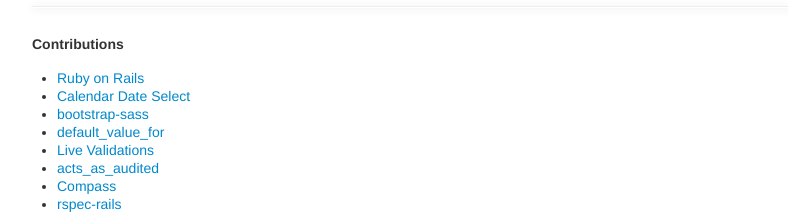
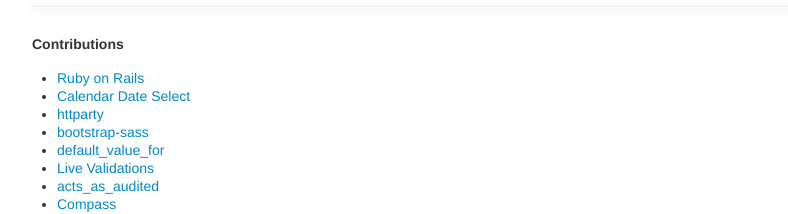
Before and after one commit to htanata/htanata.github.com, a Jekyll site: the page built from open_source.html, in a window 1280 px wide, cut to the strip 0-581 px from the top of the page. Shown: the part 362-576 px from the top of the strip, without its empty margins (138-926 px from the left). Built offline with Jekyll 4.4.1, drawn with Linux system fonts in a browser that asks for light colours; nearby versions of some CDN libraries; some web fonts are replaced.

Commit message:
Add httparty to open source contributions.

```diff
--- a/open_source.html
+++ b/open_source.html
@@ -44,6 +44,9 @@
         <a href="https://github.com/timcharper/calendar_date_select/commits/master?author=htanata">Calendar Date Select</a>
       </li>
       <li>
+        <a href="https://github.com/jnunemaker/httparty/commits?author=htanata">httparty</a>
+      </li>
+      <li>
         <a href="https://github.com/thomas-mcdonald/bootstrap-sass/commits?author=htanata">bootstrap-sass</a>
       </li>
       <li>
```
